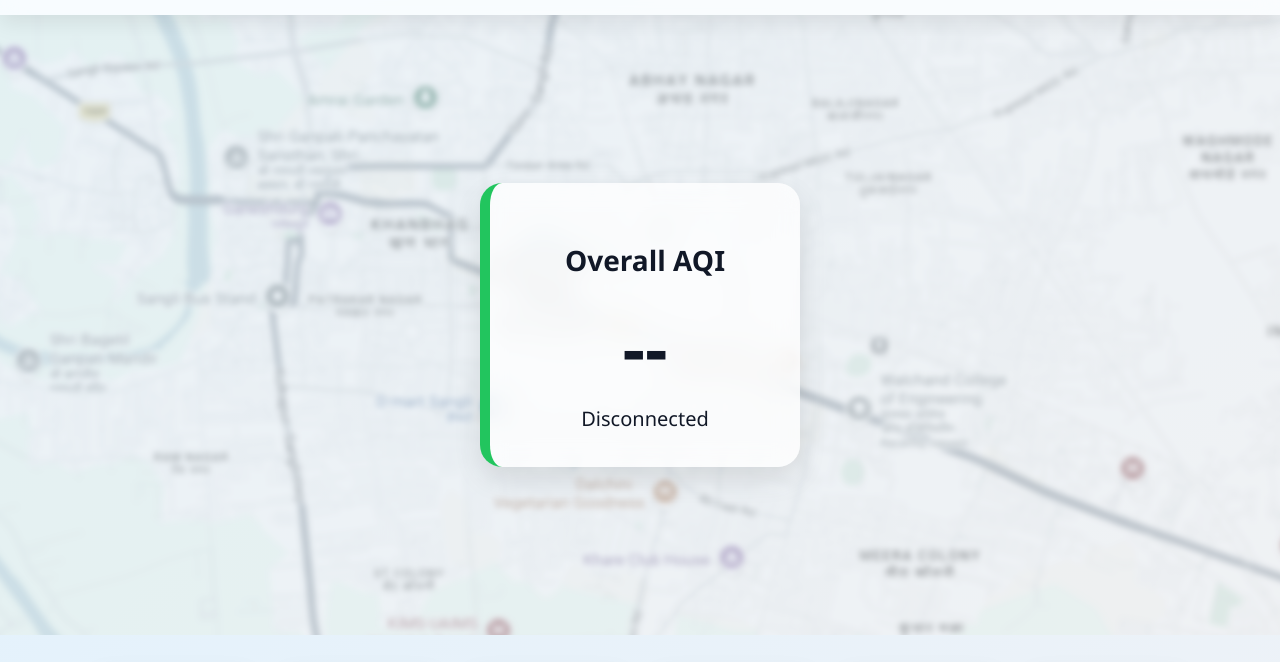
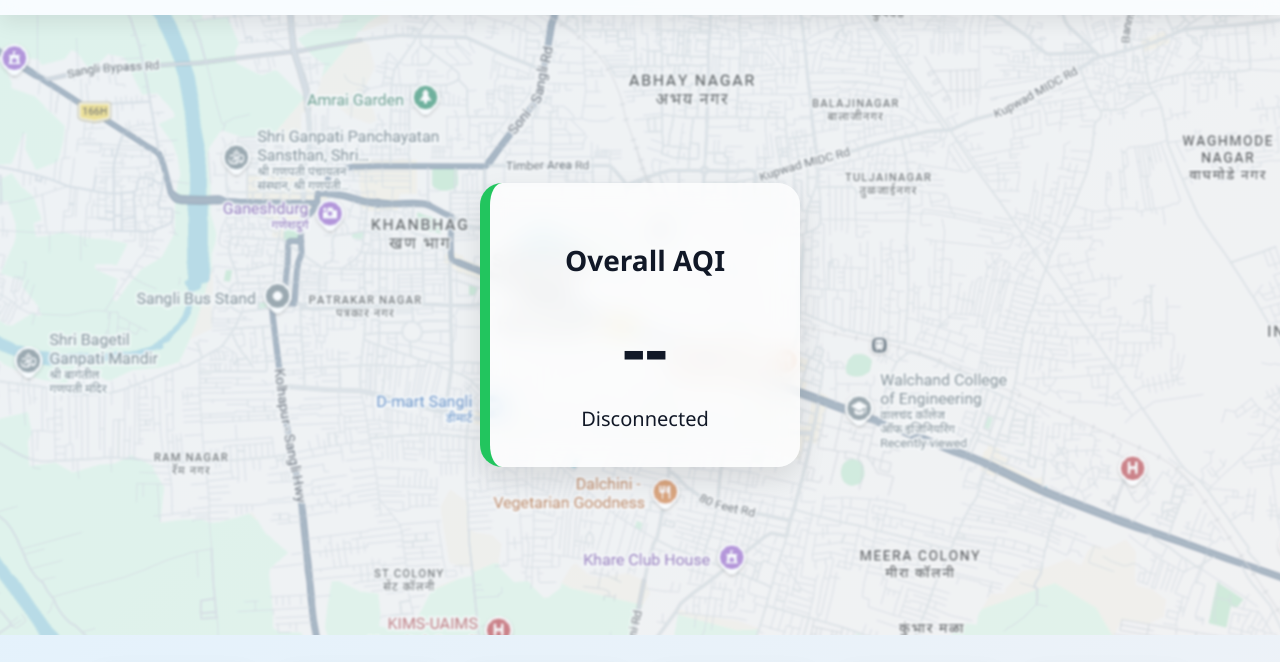
Before and after one commit to pg8530391082/AQMPM_IoT, a website: page public/index.html in a window 1280 px wide. Shown: the part 107-769 px from the top of the page. Drawn offline with nearby package versions, Linux system fonts and the light colour scheme; no server answers.

Commit message:
Update style.css

```diff
--- a/public/style.css
+++ b/public/style.css
@@ -56,9 +56,9 @@ header {
 
   background: url("sangli-map.png") center center / cover no-repeat;
 
-  filter: blur(3px) grayscale(70%);
+  filter: blur(1.2px) grayscale(40%);
   transform: scale(1.05);
-  opacity: 0.55;
+  opacity: 0.72;
 }
 
 .overall-aqi > * {
```
